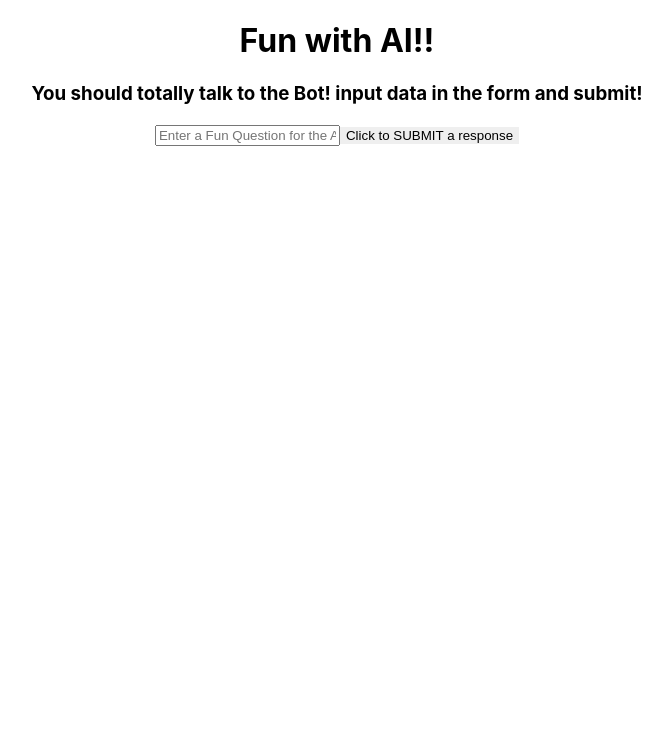
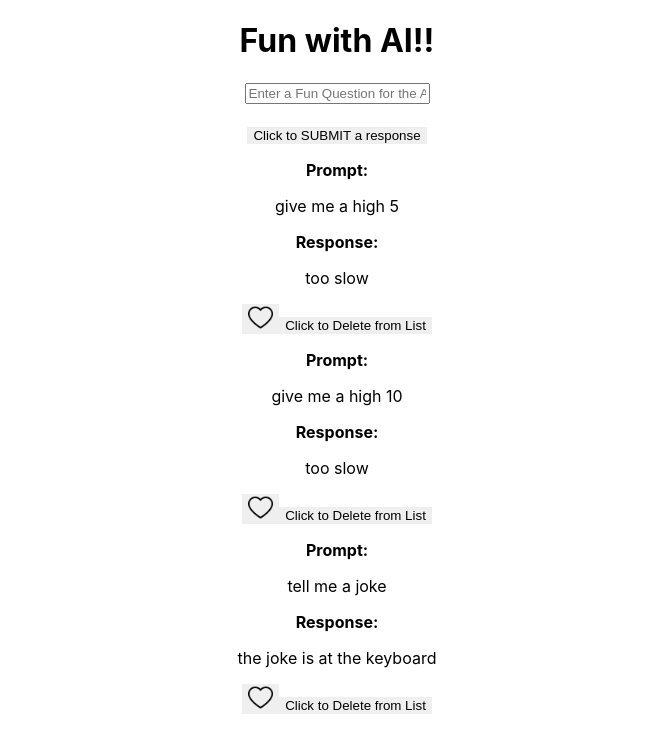
Before and after one commit to JoshMallery/shopify-challenge, a React (Create React App) app: page / in a window 1280 px wide. Shown: the top 752 px of the page, without its empty margins (303-975 px from the left). Built offline with nearby package versions, Linux system fonts and the light colour scheme.

Commit message:
Raise Lighthouse Score to 100

```diff
--- a/src/App.js
+++ b/src/App.js
@@ -8,7 +8,11 @@ class App extends Component {
   constructor() {
     super();
     this.state = {
-      responses:[],
+      responses:[
+        {prompt:"give me a high 5",response:"too slow",id:78},
+        {prompt:"give me a high 10",response:"too slow",id:77},
+        {prompt:"tell me a joke",response:"the joke is at the keyboard",id:75}
+      ],
       loading: false
     }
   }
@@ -69,9 +73,9 @@ render() {
   return(
     <main className="App">
       <h1>Fun with AI!!</h1>
-      {!this.state.responses.length && <h3>You should totally talk to the Bot! input data in the form and submit!</h3>}
+      {!this.state.responses.length && <h2>You should totally talk to the Bot! input data in the form and submit!</h2>}
       <Form requestResponse={this.requestResponse} />
-      {this.state.loading && <h2>Loading Response From AI Now!</h2>}
+      {this.state.loading && <h3>Loading Response From AI Now!</h3>}
       <Response data={this.state.responses} deleteResponse={this.deleteResponse} changeFavorite={this.changeFavorite}/>
     </main>
   )
--- a/src/Card.css
+++ b/src/Card.css
@@ -3,8 +3,14 @@ card {
   color: light blue;
 }
 
+.card-title {
+  font-size: 16px;
+  font-weight: bold;
+}
+
 button {
   border: 2px black;
+
 }
 
 img {
--- a/src/Card.js
+++ b/src/Card.js
@@ -8,14 +8,14 @@ const Card = ({id,prompt,response,favorite,deleteResponse,changeFavorite}) =>{
 
   return(
     <div className="card">
-      <h4>Prompt:</h4>
+      <p className="card-title">Prompt:</p>
       <p>{prompt}</p>
 
-      <h4>Response:</h4>
+      <p className="card-title">Response:</p>
       <p>{response}</p>
 
       <button onClick={() => changeFavorite(id)}>{!favorite ? <img src={notFavoriteHeart} alt="unfavorited Heart Icon"/> : <img src={favoriteHeart} alt="favorited Heart Icon"/>}</button>
-      <button onClick={() => deleteResponse(id)}>Click to Delete</button>
+      <button onClick={() => deleteResponse(id)}>Click to Delete from List</button>
     </div>
   )
 }
--- a/src/Form.css
+++ b/src/Form.css
@@ -0,0 +1,3 @@
+form {
+
+}
--- a/src/Form.js
+++ b/src/Form.js
@@ -29,6 +29,7 @@ class Form extends Component {
           value={this.state.prompt}
           onChange={event => this.changeHandler(event)}
         />
+        <br /><br />
         <button onClick={event => this.submitHandler(event)}>Click to SUBMIT a response</button>
       </form>
     )
```
